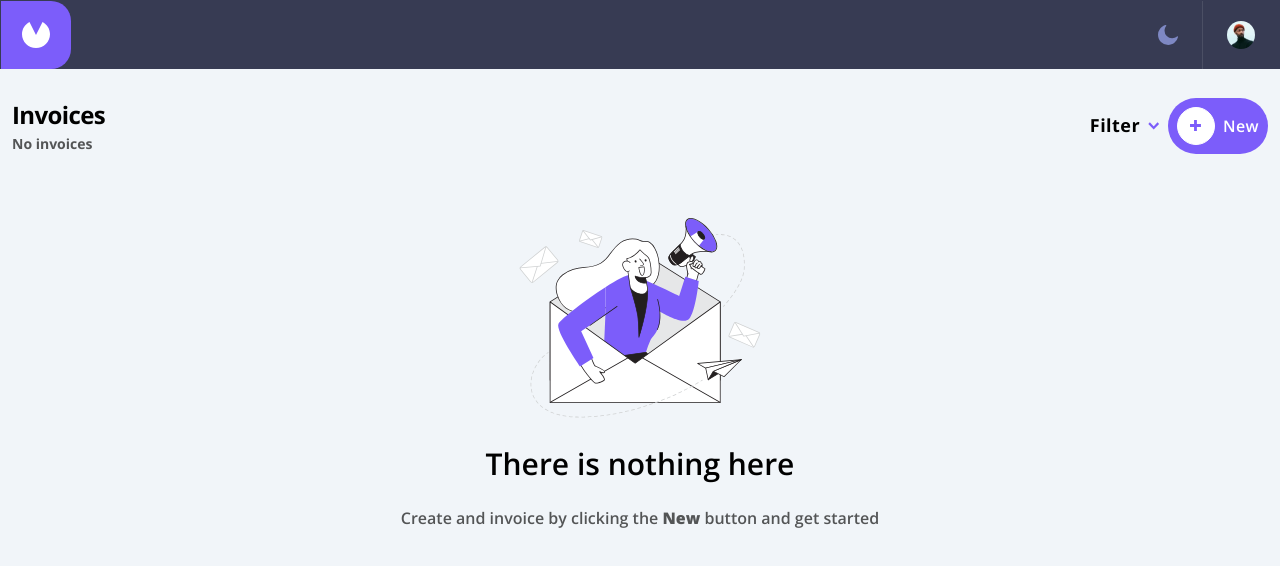
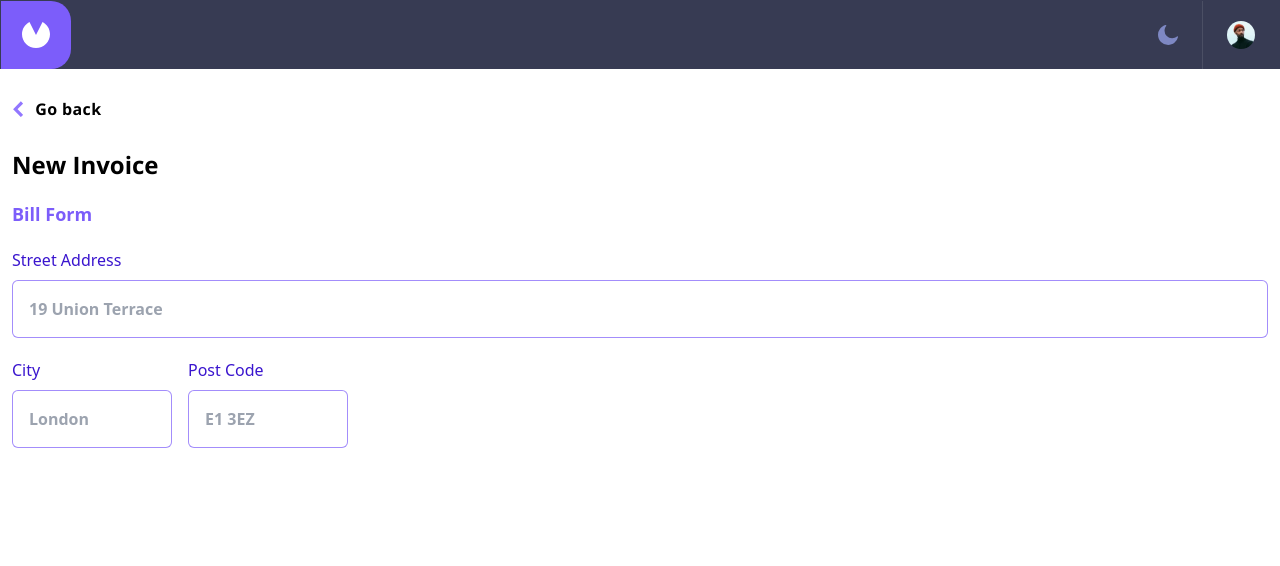
Before and after one commit to AjDev00/Invoice-App, a React (Vite) app: page /create-invoice in a window 1280 px wide. Shown: the top 566 px of the page. Built offline with nearby package versions, Linux system fonts and the light colour scheme.

Commit message:
modified:   src/App.jsx 	modified:   src/components/Home/DisplayHeader.jsx 	new file:   src/components/Pages/CreateInvoice.jsx

```diff
--- a/src/App.jsx
+++ b/src/App.jsx
@@ -4,6 +4,12 @@ import Header from "./components/Home/Header";
 import { createContext } from "react";
 import DisplayHeader from "./components/Home/DisplayHeader";
 import DisplayInvoices from "./components/Home/DisplayInvoices";
+import {
+  BrowserRouter as Router,
+  Switch,
+  Route,
+} from "react-router-dom/cjs/react-router-dom.min";
+import CreateInvoice from "./components/Pages/CreateInvoice";
 
 export const AppContext = createContext();
 
@@ -13,11 +19,22 @@ function App() {
   return (
     <AppContext.Provider value={{ toggle, setToggle }}>
       <div className="App">
-        <Header />
-        <div className="bg-slate-100 min-h-screen">
-          <DisplayHeader />
-          <DisplayInvoices />
-        </div>
+        <Router>
+          <Switch>
+            <Route exact path="/">
+              <div>
+                <Header />
+                <div className="bg-slate-100 min-h-screen">
+                  <DisplayHeader />
+                  <DisplayInvoices />
+                </div>
+              </div>
+            </Route>
+            <Route path="/create-invoice">
+              <CreateInvoice />
+            </Route>
+          </Switch>
+        </Router>
       </div>
     </AppContext.Provider>
   );
--- a/src/components/Home/DisplayHeader.jsx
+++ b/src/components/Home/DisplayHeader.jsx
@@ -1,6 +1,6 @@
 import arrowDown from "../../assets/icon-arrow-down.svg";
 import plus from "../../assets/icon-plus.svg";
-import { BiPlus } from "react-icons/bi";
+import { Link } from "react-router-dom/cjs/react-router-dom.min";
 
 export default function DisplayHeader() {
   return (
@@ -15,12 +15,14 @@ export default function DisplayHeader() {
             <div className="font-bold text-[18px] tracking-wide">Filter</div>
             <img src={arrowDown} alt="" className="w-3 h-2" />
           </div>
-          <div className="flex flex-row justify-center items-center border border-transparent bg-[#7C5DFA] rounded-full p-0 px-2 py-2 gap-2">
-            <div className="border border-white bg-white p-3 rounded-full">
-              <img src={plus} alt="" className="w-3 h-3" />
+          <Link to="/create-invoice">
+            <div className="flex flex-row justify-center items-center border border-transparent bg-[#7C5DFA] rounded-full p-0 px-2 py-2 gap-2">
+              <div className="border border-white bg-white p-3 rounded-full">
+                <img src={plus} alt="" className="w-3 h-3" />
+              </div>
+              <div className="text-white font-semibold tracking-wide">New</div>
             </div>
-            <div className="text-white font-semibold tracking-wide">New</div>
-          </div>
+          </Link>
         </div>
       </div>
     </div>
--- /dev/null
+++ b/src/components/Pages/CreateInvoice.jsx
@@ -0,0 +1,72 @@
+import Header from "../Home/Header";
+import leftArrow from "../../assets/icon-arrow-left.svg";
+import { useHistory } from "react-router-dom/cjs/react-router-dom.min";
+
+export default function CreateInvoice() {
+  const history = useHistory();
+  return (
+    <div>
+      <div className="duration-300">
+        <div>
+          <Header />
+        </div>
+        <div className="px-3 pt-5">
+          <div
+            onClick={() => history.go(-1)}
+            className="flex flex-row font-open-sans items-center gap-3 pt-2"
+          >
+            <div>
+              <img src={leftArrow} alt="" className="h-4" />
+            </div>
+            <div className="font-bold tracking-wide">Go back</div>
+          </div>
+
+          <div className="pt-7">
+            <div className="flex flex-col gap-5">
+              <div className="font-bold font-open-sans text-2xl">
+                New Invoice
+              </div>
+              <div className="text-[#7C5DFA] font-bold text-[18px] mb-5">
+                Bill Form
+              </div>
+            </div>
+            <form action="" className="flex flex-col gap-5">
+              <div className="flex flex-col gap-2">
+                <label htmlFor="" className="text-[#3a15ce]">
+                  Street Address
+                </label>
+                <input
+                  type="text"
+                  placeholder="19 Union Terrace"
+                  className="border border-[#7C5DFA] p-4 rounded-md border-opacity-70 outline-transparent font-bold focus:outline-[#7C5DFA] focus:duration-300"
+                />
+              </div>
+              <div className="flex flex-row gap-4">
+                <div className="flex flex-col gap-2">
+                  <label htmlFor="" className="text-[#3a15ce]">
+                    City
+                  </label>
+                  <input
+                    type="text"
+                    placeholder="London"
+                    className="border border-[#7C5DFA] p-4 rounded-md border-opacity-70 font-bold focus:outline-[#7C5DFA] w-40 outline-transparent focus:duration-300"
+                  />
+                </div>
+                <div className="flex flex-col gap-2">
+                  <label htmlFor="" className="text-[#3a15ce]">
+                    Post Code
+                  </label>
+                  <input
+                    type="text"
+                    placeholder="E1 3EZ"
+                    className="border border-[#7C5DFA] p-4 rounded-md border-opacity-70 font-bold focus:outline-[#7C5DFA] w-40 outline-transparent duration-300"
+                  />
+                </div>
+              </div>
+            </form>
+          </div>
+        </div>
+      </div>
+    </div>
+  );
+}
```
